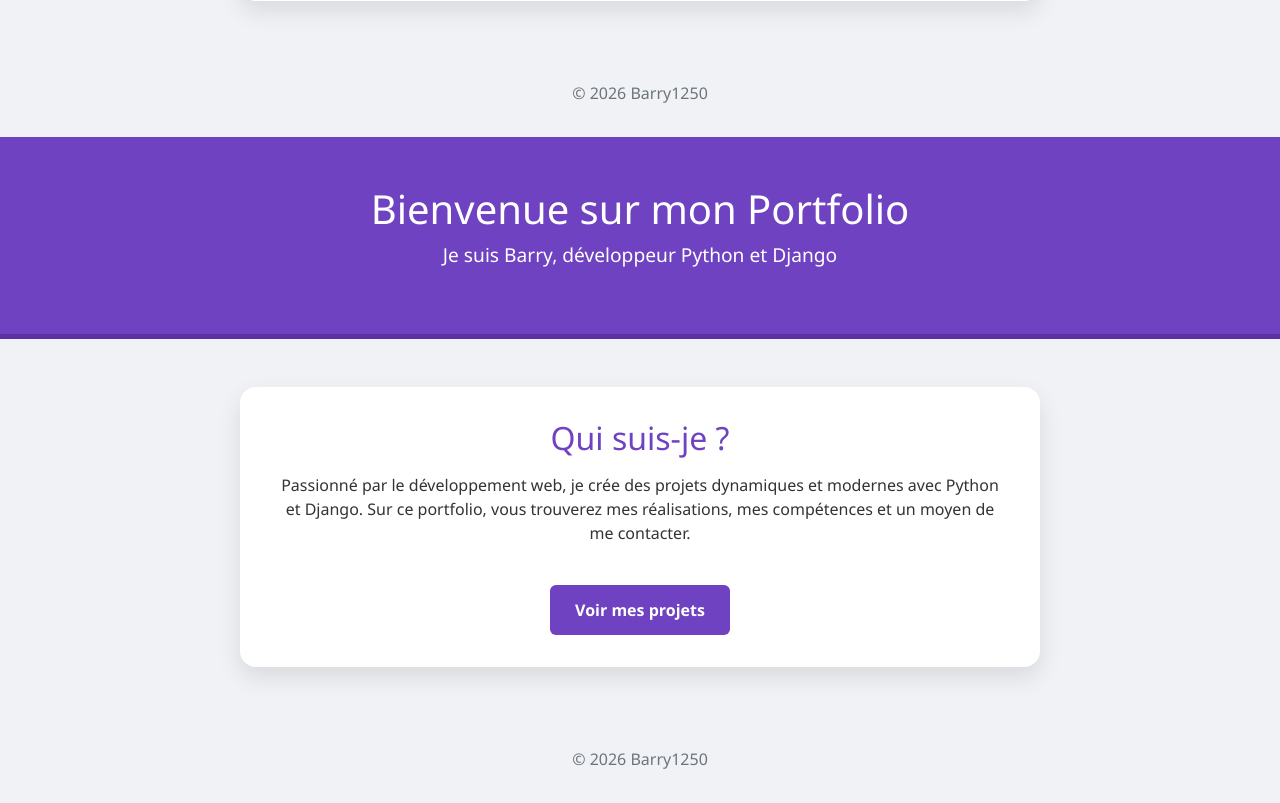
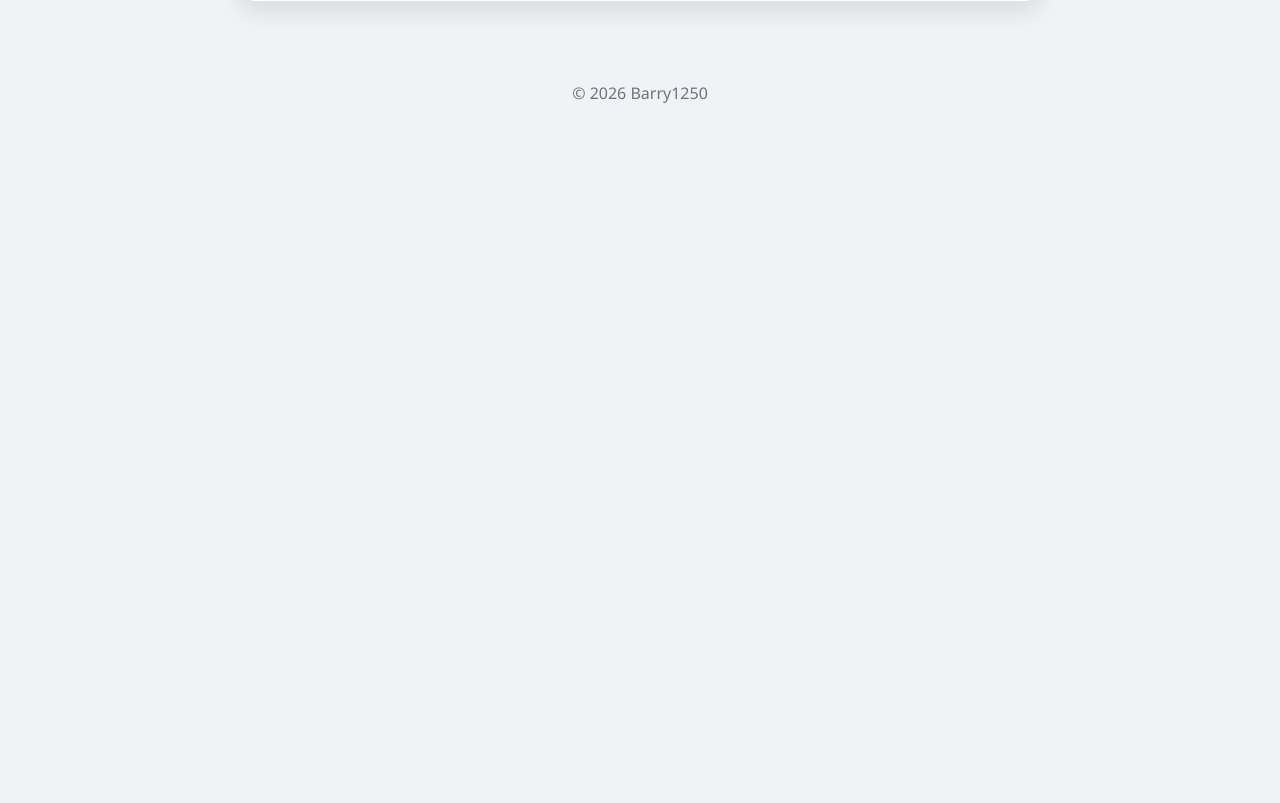
Before and after one commit to Barry1250/portfolio_personnel, a Django app: template templates/index.html in a window 1280 px wide. Shown: the part 529-1332 px from the top of the page. After the commit the page ends 632 px from the top, so only its background shows below. Run offline with Django 5.2, Linux system fonts and the light colour scheme; the template is opened without the code that fills it, so the values that code supplies are empty.

Commit message:
Modification du contenu de la page accueil

```diff
--- a/main/views.py
+++ b/main/views.py
@@ -1,3 +1,7 @@
 from django.shortcuts import render
 
 # Create your views here.
+
+
+def accueil(request):
+    return render(request, 'index.html')
--- a/portfolio_personnel/settings.py
+++ b/portfolio_personnel/settings.py
@@ -20,7 +20,7 @@
 # See https://docs.djangoproject.com/en/6.0/howto/deployment/checklist/
 
 # SECURITY WARNING: keep the secret key used in production secret!
-SECRET_KEY = 'django-insecure-mph(lcx^37cn3b)bx-r+_yblq4*767_c+r5&05vu4i9c4#!!e2'
+SECRET_KEY = 'django-insecure-y$1ft@g^q+tqcd((#g9x-^6p=sausuvmr(w1$c0@rnutueknc5'
 
 # SECURITY WARNING: don't run with debug turned on in production!
 DEBUG = True
@@ -54,7 +54,7 @@
 TEMPLATES = [
     {
         'BACKEND': 'django.template.backends.django.DjangoTemplates',
-        'DIRS': [],
+        'DIRS': [BASE_DIR / "templates"],
         'APP_DIRS': True,
         'OPTIONS': {
             'context_processors': [
--- a/portfolio_personnel/urls.py
+++ b/portfolio_personnel/urls.py
@@ -16,7 +16,9 @@
 """
 from django.contrib import admin
 from django.urls import path
+from main import views
 
 urlpatterns = [
     path('admin/', admin.site.urls),
+    path('index/', views.accueil, name='accueil'),
 ]
--- a/templates/index.html
+++ b/templates/index.html
@@ -1,72 +1,4 @@
-<!DOCTYPE html>
-<html lang="fr">
-<head>
-    <meta charset="UTF-8">
-    <meta name="viewport" content="width=device-width, initial-scale=1.0">
-    <title>Accueil - Portfolio</title>
-    <link href="https://cdn.jsdelivr.net/npm/bootstrap@5.3.2/dist/css/bootstrap.min.css" rel="stylesheet">
-    <style>
-        body {
-            background-color: #f0f2f5;
-            font-family: 'Segoe UI', Tahoma, Geneva, Verdana, sans-serif;
-            color: #333;
-        }
-        header {
-            background-color: #6f42c1;
-            color: white;
-            padding: 3rem 1rem;
-            text-align: center;
-            border-bottom: 5px solid #5a32a3;
-        }
-        .intro {
-            max-width: 800px;
-            margin: 3rem auto;
-            padding: 2rem;
-            background: white;
-            border-radius: 1rem;
-            box-shadow: 0 10px 25px rgba(0,0,0,0.1);
-            text-align: center;
-        }
-        .btn-custom {
-            background-color: #6f42c1;
-            color: white;
-            font-weight: bold;
-            margin-top: 1.5rem;
-            padding: 0.75rem 1.5rem;
-        }
-        .btn-custom:hover {
-            background-color: #5a32a3;
-        }
-        footer {
-            text-align: center;
-            padding: 2rem 0;
-            color: #6c757d;
-            margin-top: 3rem;
-        }
-    </style>
-</head>
-<body>
 
-<header>
-    <h1>Bienvenue sur mon Portfolio</h1>
-    <p>Je suis Barry, développeur Python et Django</p>
-</header>
-
-<div class="intro">
-    <h2>Qui suis-je ?</h2>
-    <p>
-        Passionné par le développement web, je crée des projets dynamiques et modernes avec Python et Django.
-        Sur ce portfolio, vous trouverez mes réalisations, mes compétences et un moyen de me contacter.
-    </p>
-    <a href="/projets/" class="btn btn-custom">Voir mes projets</a>
-</div>
-
-<footer>
-    &copy; 2026 Barry1250
-</footer>
-
-</body>
-</html>
 <!DOCTYPE html>
 <html lang="fr">
 <head>
```
Also changed, not shown: db.sqlite3 (added).
